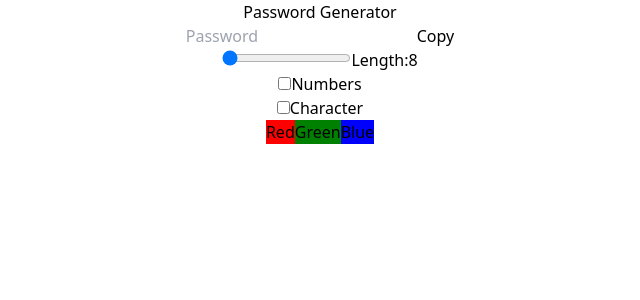
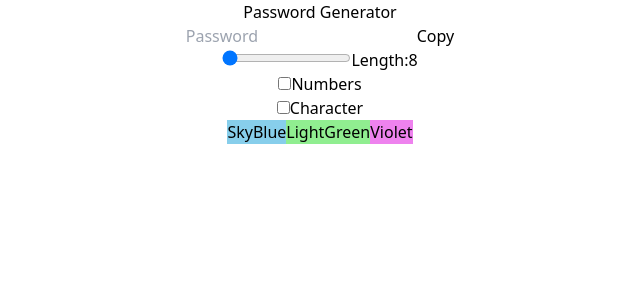
Before and after one commit to manishjadhav06/Base_React-AiO, a React (Vite) app: page / in a window 1280 px wide. Shown: the top 300 px of the page, without its empty margins (320-960 px from the left). Built offline with nearby package versions, Linux system fonts and the light colour scheme.

Commit message:
added new colors

```diff
--- a/src/App.jsx
+++ b/src/App.jsx
@@ -48,20 +48,20 @@ function App() {
         <div className="fixed flex flex-wrap justify-center bottom-12 inset-x-0 px-2">
           <div className="flex flex-wrap justify-center gap-3 shadow-lg bg-white px-3 py-2 rounded-3xl">
             <button
-              onClick={() => setColor("red")}
+              onClick={() => setColor("skyblue")}
               className="outline-none px-4 py-1 rounded-full text-white shadow-lg"
-              style={{ backgroundColor: "red" }}
-            >Red</button>
+              style={{ backgroundColor: "skyblue" }}
+            >SkyBlue</button>
             <button
-              onClick={() => setColor("green")}
+              onClick={() => setColor("Lightgreen")}
               className="outline-none px-4 py-1 rounded-full text-white shadow-lg"
-              style={{ backgroundColor: "green" }}
-            >Green</button>
+              style={{ backgroundColor: "Lightgreen" }}
+            >LightGreen</button>
             <button
-              onClick={() => setColor("blue")}
+              onClick={() => setColor("Violet")}
               className="outline-none px-4 py-1 rounded-full text-white shadow-lg"
-              style={{ backgroundColor: "blue" }}
-            >Blue</button>
+              style={{ backgroundColor: "Violet" }}
+            >Violet</button>
           </div>
         </div>
       </div>
```
